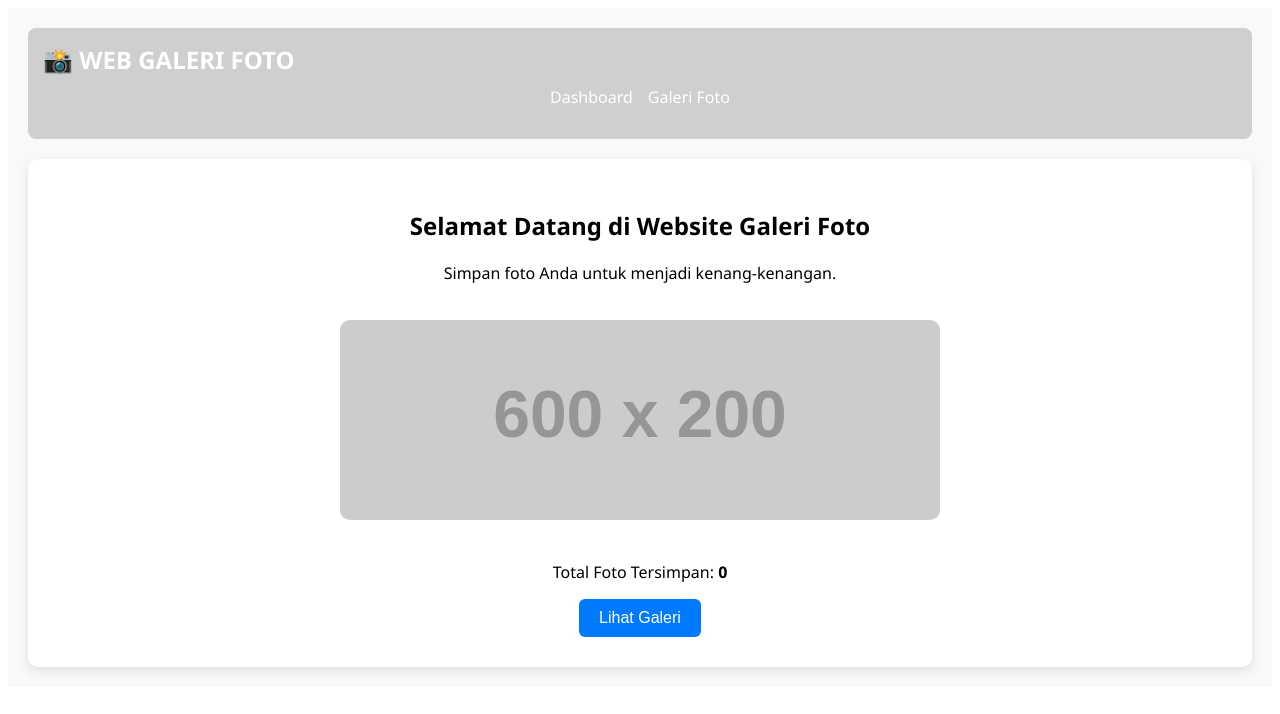
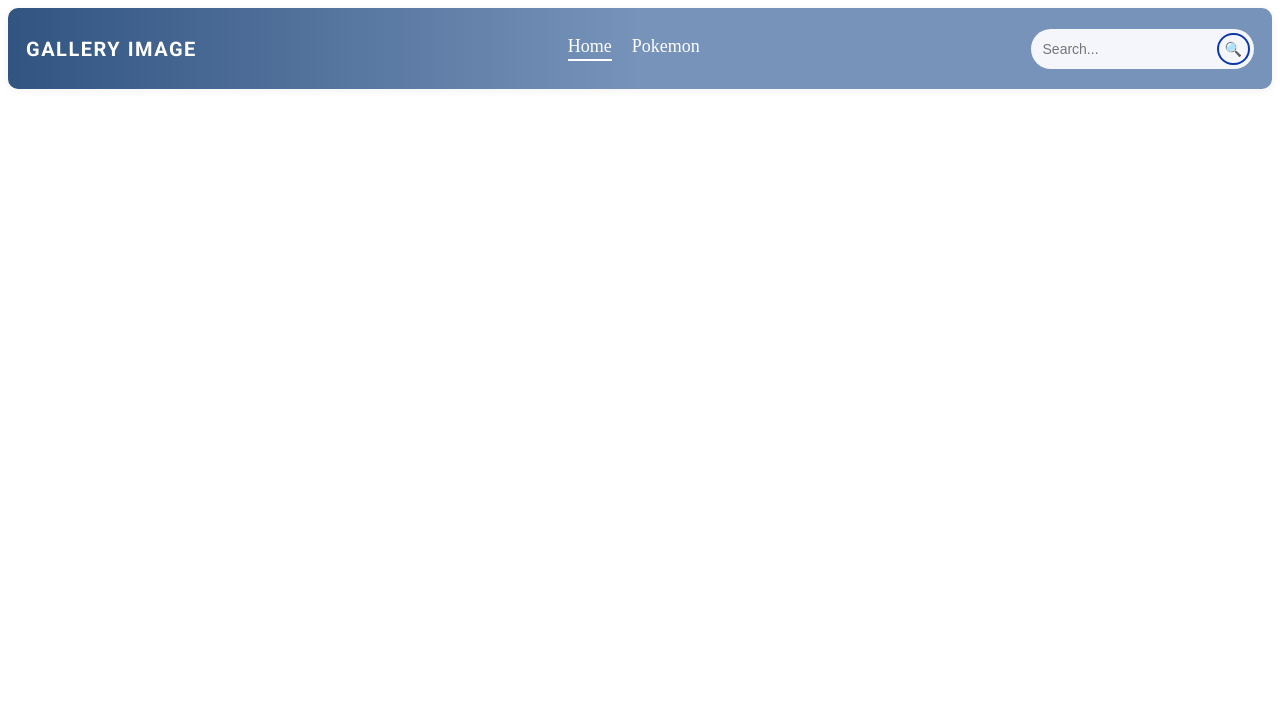
Before and after one commit to aldosebastian1/Gallery-Photo, a React (Vite) app: page / in a window 1280 px wide. Shown: the top 714 px of the page. Built offline with nearby package versions, Linux system fonts and the light colour scheme.

Commit message:
update data asset.js and create navbar

```diff
--- a/src/App.jsx
+++ b/src/App.jsx
@@ -1,15 +1,17 @@
-import React from 'react';
-import { BrowserRouter as Router, Routes, Route } from 'react-router-dom';
-import Dashboard from './Gallery/Page/Dashboard';
-import GalleryPage from './Gallery/Page/GalleryPage';
-import ImageDetail from './Gallery/Page/ImageDetail';
-import './index.css';
+import React from "react";
+import { BrowserRouter as Router, Routes, Route } from "react-router-dom";
+// import Dashboard from './Gallery/Page/Dashboard';
+import GalleryPage from "./Gallery/Page/GalleryPage";
+import ImageDetail from "./Gallery/Page/ImageDetail";
+import "./index.css";
+import Navbar from "./Gallery/components/Navbar/Navbar";
 
 function App() {
   return (
     <Router>
       <Routes>
-        <Route path="/" element={<Dashboard />} />
+        <Route path="/" element={<Navbar />} />
+        {/* <Route path="/" element={<Dashboard />} /> */}
         <Route path="/galeri" element={<GalleryPage />} />
         <Route path="/detail/:id" element={<ImageDetail />} />
       </Routes>
--- /dev/null
+++ b/src/Gallery/components/Navbar/Navbar.css
@@ -0,0 +1,94 @@
+@import url("https://fonts.googleapis.com/css2?family=Outfit:wght@100..900&family=Roboto:ital,wght@0,100..900;1,100..900&display=swap");
+
+.navbar {
+  display: flex;
+  justify-content: space-between;
+  align-items: center;
+}
+
+.navbar-bg {
+  background: linear-gradient(90deg, #315481 0%, #7793ba 50%);
+  padding: 10px 18px;
+  border-radius: 10px;
+  box-shadow: 0 2px 8px rgba(30, 41, 59, 0.06);
+}
+
+.navbar .logo {
+  font-family: "Roboto", sans-serif;
+  margin: 0;
+  padding: 0;
+  font-size: 20px;
+  letter-spacing: 1.5px;
+  color: white;
+  font-weight: 700;
+}
+.navbar-menu {
+  display: flex;
+  list-style: none;
+  gap: 20px;
+  color: white;
+  font-size: 18px;
+}
+
+.navbar-right {
+  display: flex;
+  align-items: center;
+  gap: 16px;
+}
+
+.navbar button {
+  background: transparent;
+  color: #49557e;
+  border: 2px solid #0d37aa;
+  border-radius: 50px;
+  cursor: pointer;
+  transition: 0.3s;
+}
+
+.navbar button:hover {
+  background-color: #d6dcec;
+  border: 2px solid #0d37aa;
+}
+
+.navbar .active {
+  padding-bottom: 2px;
+  border-bottom: 2px solid white;
+}
+
+.navbar li {
+  cursor: pointer;
+}
+
+.navbar-search-icon {
+  position: relative;
+}
+
+.search-bar.compact {
+  display: flex;
+  align-items: center;
+  background: #f4f6fb;
+  border-radius: 20px;
+  padding: 4px;
+  gap: 6px;
+}
+
+.search-input {
+  border: none;
+  background: transparent;
+  padding: 6px 8px;
+  width: 160px;
+  font-size: 14px;
+  outline: none;
+}
+
+.search-btn {
+  border: none;
+  background: transparent;
+  cursor: pointer;
+  font-size: 14px;
+  padding: 6px;
+}
+
+.search-btn:active {
+  transform: scale(0.98);
+}
--- /dev/null
+++ b/src/Gallery/components/Navbar/Navbar.jsx
@@ -0,0 +1,54 @@
+import React, { useState } from "react";
+import "./Navbar.css";
+
+const Navbar = () => {
+  const [navbar, setNavbar] = useState("home");
+  const [query, setQuery] = useState("");
+
+  return (
+    <div className="navbar navbar-bg">
+      <p className="logo">GALLERY IMAGE</p>
+      <ul className="navbar-menu">
+        <li
+          onClick={() => setNavbar("home")}
+          className={navbar === "home" ? "active" : ""}
+        >
+          Home
+        </li>
+        <li
+          onClick={() => setNavbar("pokemon")}
+          className={navbar === "pokemon" ? "active" : ""}
+        >
+          Pokemon
+        </li>
+      </ul>
+      <div className="navbar-right">
+        <form
+          className="search-bar compact"
+          onSubmit={(e) => {
+            e.preventDefault();
+            console.log("Search query:", query);
+          }}
+        >
+          <input
+            type="text"
+            className="search-input"
+            placeholder="Search..."
+            value={query}
+            onChange={(e) => setQuery(e.target.value)}
+            aria-label="Search images"
+          />
+          <button
+            type="submit"
+            className="search-btn"
+            aria-label="Submit search"
+          >
+            🔍
+          </button>
+        </form>
+      </div>
+    </div>
+  );
+};
+
+export default Navbar;
```
Also changed, not shown: src/assets/asset.js (+89 -48 lines).
